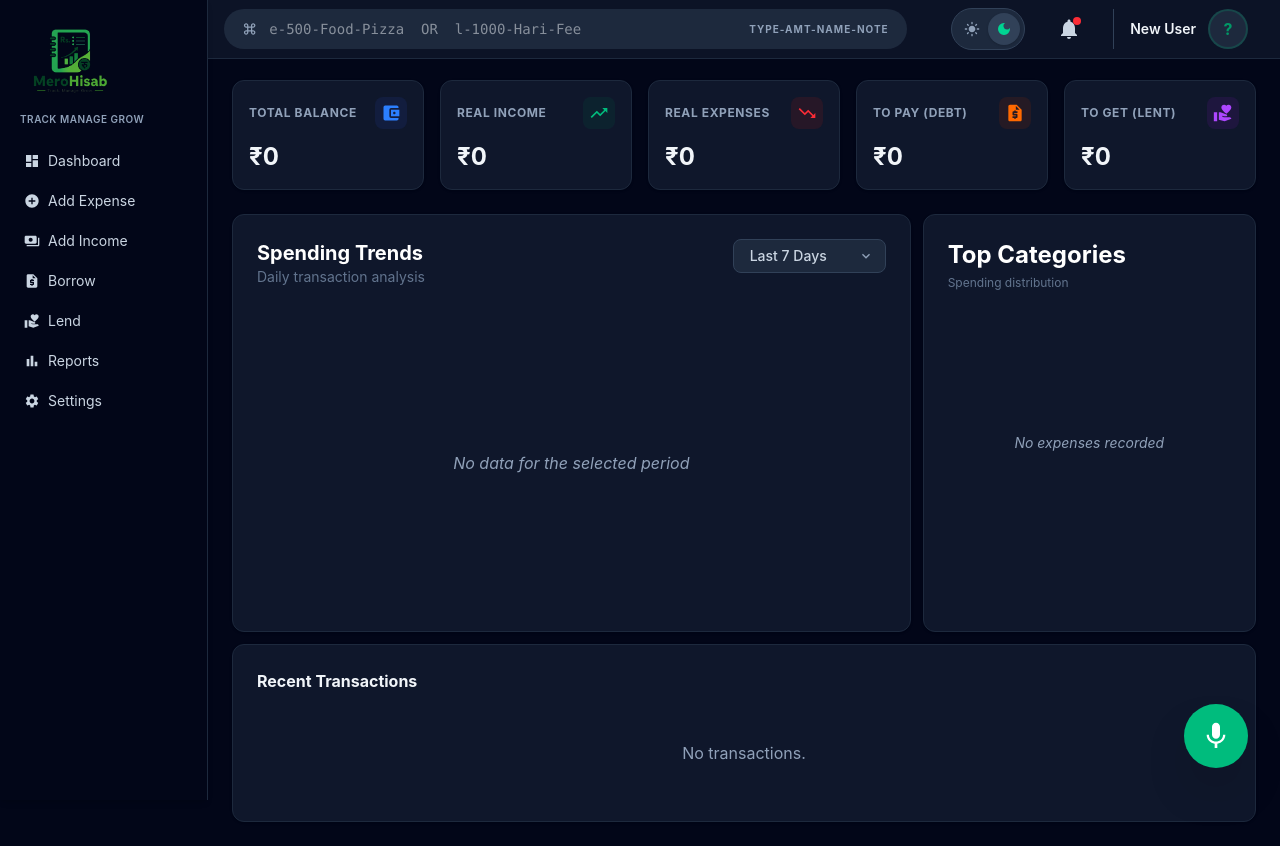
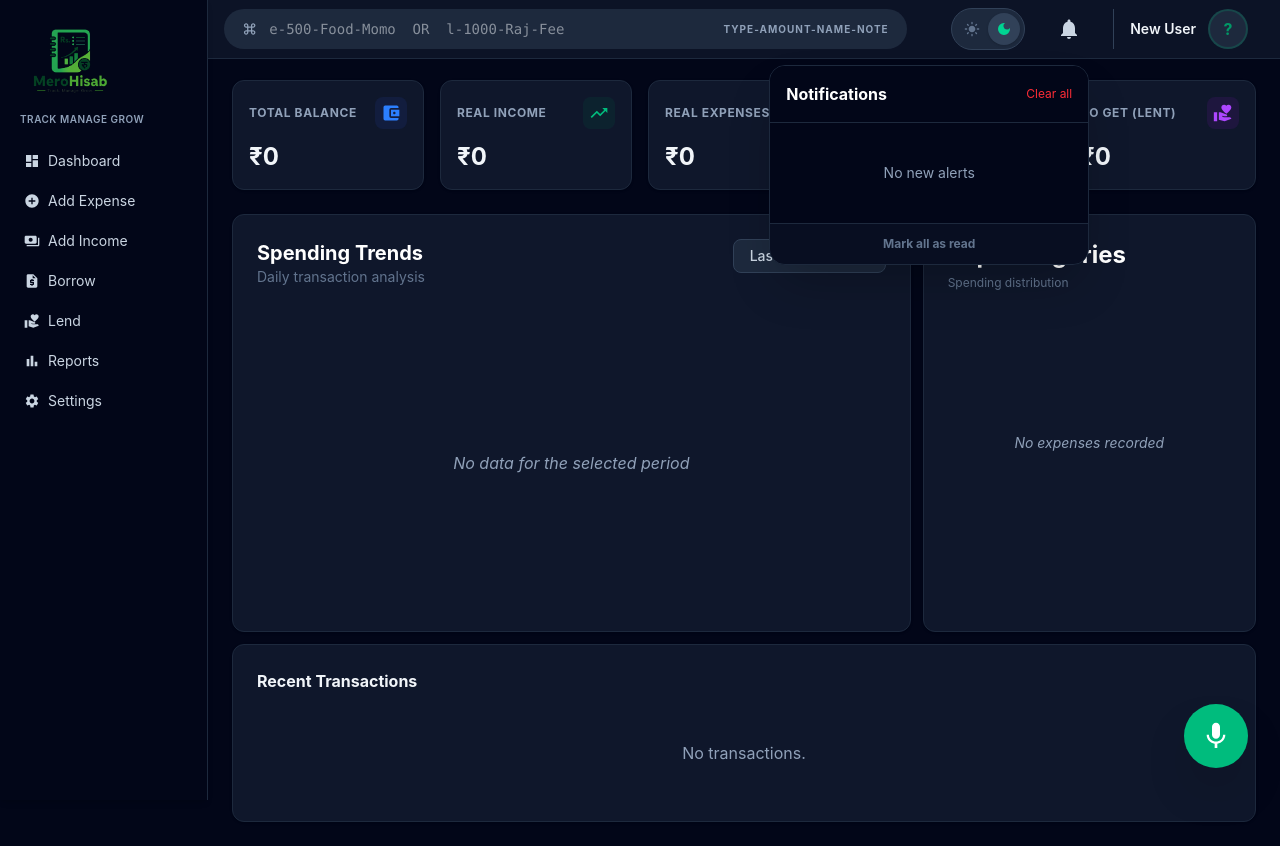
Before and after one commit to Foolmannn/MeroHisab, a React (Vite) app: page / in a window 1280 px wide. Both pictures are taken after a click on the button 1069 px from the left and 29 px from the top of the page. Built offline with nearby package versions, Linux system fonts and the light colour scheme.

Commit message:
Added the feature of the notifications

```diff
--- a/src/components/Layout/Topbar.jsx
+++ b/src/components/Layout/Topbar.jsx
@@ -1,77 +1,71 @@
-import { MdSearch,MdLightMode, MdDarkMode, MdNotifications } from "react-icons/md";
+import { MdSearch, MdLightMode, MdDarkMode, MdNotifications, MdKeyboardCommandKey } from "react-icons/md";
 import { useTheme } from "../../contexts/ThemeContext";
 import { Link } from "react-router-dom";
 import { useUser } from "../../contexts/UserContext";
-import { useState, useEffect } from "react";
-import {  MdKeyboardCommandKey, MdMic } from "react-icons/md";
+import { useState, useRef, useEffect } from "react";
 import { useTransactions } from "../../contexts/TransactionContext";
 
 export default function Topbar() {
   const { theme, toggleTheme } = useTheme();
-  const {user} = useUser()
-const { addTransaction, currency } = useTransactions();
+  const { user } = useUser();
+  const { addTransaction, currency, notifications, setNotifications } = useTransactions();
+
+  // --- STATE ---
   const [command, setCommand] = useState("");
   const [isProcessing, setIsProcessing] = useState(false);
+  const [showNotifications, setShowNotifications] = useState(false); // FIXED: Added missing state
+  const notificationRef = useRef(null); // Ref for click-outside logic
+
+  const unreadCount = notifications.filter((n) => !n.read).length;
+
+  // --- HANDLERS ---
+  const markAsRead = () => {
+    setNotifications((prev) => prev.map((n) => ({ ...n, read: true })));
+    setShowNotifications(false);
+  };
 
   const handleQuickCommand = (input) => {
-    // Expected formats:
-    // e-500-Food-Pizza Party
-    // l-1000-Hari-College Fee
     const parts = input.split("-");
-    if (parts.length < 3) return; // Need at least type, amount, and (category or person)
+    if (parts.length < 3) return;
 
     const typeCode = parts[0].toLowerCase().trim();
     const amount = Number(parts[1].trim());
-    const detail = parts[2].trim(); // Category for e/i, Person for l/b
+    const detail = parts[2].trim();
     const note = parts[3] ? parts[3].trim() : "";
 
     if (isNaN(amount)) return;
 
-    // 1. Map Type Code
-    const typeMap = {
-      e: "expense",
-      i: "income",
-      l: "lend",
-      b: "borrow",
-    };
+    const typeMap = { e: "expense", i: "income", l: "lend", b: "borrow" };
     const type = typeMap[typeCode];
     if (!type) return;
 
-    // 2. Date Logic
+    // 1. Instant UI Feedback
+    setCommand("");
+    setIsProcessing(true);
+
+    // 2. Logic
     const today = new Date();
-    const formattedToday = today.toISOString().split("T")[0];
-
-    // Due date (1 week from now) for lend/borrow
     const nextWeek = new Date();
     nextWeek.setDate(today.getDate() + 7);
-    const formattedNextWeek = nextWeek.toISOString().split("T")[0];
 
-    // 3. Create Transaction Object
     const newEntry = {
       id: Date.now().toString(),
-      type: type,
-      amount: amount,
-      date: formattedToday,
-      note: note || detail, // Use detail as note if note is empty
+      type,
+      amount,
+      date: today.toISOString().split("T")[0],
+      note: note || detail,
       status: "Pending",
+      ...(type === "lend" || type === "borrow"
+        ? { person: detail, dueDate: nextWeek.toISOString().split("T")[0] }
+        : { category: detail }),
     };
-
-    // Add specific fields based on type
-    if (type === "lend" || type === "borrow") {
-      newEntry.person = detail;
-      newEntry.dueDate = formattedNextWeek;
-    } else {
-      newEntry.category = detail;
-    }
 
     addTransaction(newEntry);
 
-    // Visual Feedback
-    setIsProcessing(true);
+    // 3. Short animation reset
     setTimeout(() => {
       setIsProcessing(false);
-      setCommand("");
-    }, 800);
+    }, 150);
   };
 
   const handleKeyDown = (e) => {
@@ -79,6 +73,17 @@ const { addTransaction, currency } = useTransactions();
       handleQuickCommand(command);
     }
   };
+
+  // --- CLICK OUTSIDE TO CLOSE ---
+  useEffect(() => {
+    function handleClickOutside(event) {
+      if (notificationRef.current && !notificationRef.current.contains(event.target)) {
+        setShowNotifications(false);
+      }
+    }
+    document.addEventListener("mousedown", handleClickOutside);
+    return () => document.removeEventListener("mousedown", handleClickOutside);
+  }, []);
 
   return (
     <header className="fixed top-0 right-0 w-[calc(100%-12rem)] bg-white/80 dark:bg-slate-900/80 backdrop-blur-md z-40 border-b border-slate-200 dark:border-slate-800 flex justify-between items-center px-8 py-2">
@@ -93,75 +98,105 @@ return (
           value={command}
           onChange={(e) => setCommand(e.target.value)}
           onKeyDown={handleKeyDown}
-          placeholder="e-500-Food-Pizza  OR  l-1000-Hari-Fee"
+          placeholder="e-500-Food-Momo  OR  l-1000-Raj-Fee"
           className="bg-transparent outline-none text-sm w-full text-slate-800 dark:text-slate-100 font-mono"
         />
-
-        {/* Helper Badge */}
         {!command && (
-          <span className="absolute right-4 text-[10px] text-slate-400 font-bold uppercase tracking-widest">
-            Type-Amt-Name-Note
+          <span className="absolute right-4 text-[10px] text-slate-400 font-bold uppercase tracking-widest pointer-events-none">
+            Type-Amount-Name-Note
           </span>
         )}
       </div>
 
-      {/* Right side */}
       <div className="flex items-center gap-6">
-
-        {/* Theme Toggle */}
+        {/* THEME TOGGLE */}
         <div className="flex items-center bg-slate-200 dark:bg-slate-800 p-1 rounded-full border border-slate-300 dark:border-slate-700">
-
-  {/* Light Mode */}
           <button
             onClick={() => theme !== "light" && toggleTheme()}
-    className={`w-8 h-8 flex items-center justify-center rounded-full transition cursor-pointer
-      ${theme === "light"
-        ? "bg-white text-yellow-500 shadow-sm"
-        : "text-slate-500 dark:text-slate-400"
+            className={`w-8 h-8 flex items-center justify-center rounded-full transition cursor-pointer ${
+              theme === "light" ? "bg-white text-yellow-500 shadow-sm" : "text-slate-500"
             }`}
           >
             <MdLightMode className="w-4 h-4" />
           </button>
-
-  {/* Dark Mode */}
           <button
             onClick={() => theme !== "dark" && toggleTheme()}
-    className={`w-8 h-8 flex items-center justify-center rounded-full transition cursor-pointer
-      ${theme === "dark"
-        ? "bg-slate-700 text-emerald-400 shadow-sm"
-        : "text-slate-500"
+            className={`w-8 h-8 flex items-center justify-center rounded-full transition cursor-pointer ${
+              theme === "dark" ? "bg-slate-700 text-emerald-400 shadow-sm" : "text-slate-500"
             }`}
           >
             <MdDarkMode className="w-4 h-4" />
           </button>
-
         </div>
 
-        {/* Notifications */}
-        <button className="p-2 hover:bg-slate-100 dark:hover:bg-slate-800 rounded-full relative">
-          <MdNotifications className="w-6 h-6 text-slate-600 dark:text-slate-300 cursor-pointer " />
-          <span className="absolute top-2 right-2 w-2 h-2 bg-red-500 rounded-full"></span>
+        {/* NOTIFICATIONS */}
+        <div className="relative" ref={notificationRef}>
+          <button
+            onClick={() => setShowNotifications(!showNotifications)}
+            className="p-2 hover:bg-slate-100 dark:hover:bg-slate-800 rounded-full relative cursor-pointer"
+          >
+            <MdNotifications className="w-6 h-6 text-slate-600 dark:text-slate-300" />
+            {unreadCount > 0 && (
+              <span className="absolute top-2 right-2 w-4 h-4 bg-red-500 text-[10px] text-white flex items-center justify-center rounded-full border-2 border-white dark:border-slate-900">
+                {unreadCount}
+              </span>
+            )}
           </button>
 
-        {/* Profile */}
+          {showNotifications && (
+            <div className="absolute top-14 right-0 w-80 bg-white dark:bg-slate-950 border border-slate-200 dark:border-slate-800 shadow-2xl rounded-2xl z-50 overflow-hidden">
+              <div className="p-4 border-b border-slate-100 dark:border-slate-800 flex justify-between items-center bg-white dark:bg-slate-950">
+                <h4 className="font-bold text-slate-800 dark:text-white">Notifications</h4>
+                <button
+                  onClick={() => setNotifications([])}
+                  className="text-xs text-red-500 hover:underline cursor-pointer"
+                >
+                  Clear all
+                </button>
+              </div>
+
+              <div className="max-h-80 overflow-y-auto bg-white dark:bg-slate-950">
+                {notifications.length > 0 ? (
+                  notifications.map((n) => (
+                    <div key={n.id} className={`p-4 border-b border-slate-50 dark:border-slate-900 transition-colors ${!n.read ? 'bg-emerald-50/50 dark:bg-emerald-900/10' : ''}`}>
+                      <div className="flex gap-3">
+                        <div className={`w-2 h-2 mt-1.5 rounded-full shrink-0 ${n.type === 'warning' ? 'bg-orange-500' : 'bg-emerald-500'}`} />
+                        <div>
+                          <p className="text-sm text-slate-700 dark:text-slate-300 leading-tight">{n.text}</p>
+                          <span className="text-[10px] text-slate-400">{n.time}</span>
+                        </div>
+                      </div>
+                    </div>
+                  ))
+                ) : (
+                  <div className="p-10 text-center text-slate-400 text-sm">No new alerts</div>
+                )}
+              </div>
+              <button
+                onClick={markAsRead}
+                className="w-full py-3 text-xs font-bold text-slate-500 hover:text-emerald-500 border-t border-slate-100 dark:border-slate-800 bg-slate-50 dark:bg-slate-900/50 cursor-pointer"
+              >
+                Mark all as read
+              </button>
+            </div>
+          )}
+        </div>
+
+        {/* PROFILE */}
         <div className="flex items-center gap-3 pl-4 border-l border-slate-200 dark:border-slate-700">
           <div className="text-right">
             <p className="text-sm font-semibold text-slate-800 dark:text-slate-100">
               {user?.firstName || "New User"}
             </p>
           </div>
-<Link
-to="/settings"
->
+          <Link to="/settings">
             <div className="w-10 h-10 rounded-full bg-emerald-100 dark:bg-slate-800 flex items-center justify-center border-2 border-emerald-500/20 hover:border-emerald-500 transition-all overflow-hidden">
-               {/* Use placeholder if no image, or user's initials */}
               <span className="text-emerald-600 font-bold">
                 {user?.firstName ? user.firstName[0].toUpperCase() : "?"}
               </span>
             </div>
           </Link>
         </div>
-
       </div>
     </header>
   );
--- a/src/contexts/TransactionContext.jsx
+++ b/src/contexts/TransactionContext.jsx
@@ -43,6 +43,58 @@ export const TransactionProvider = ({ children }) => {
     setCurrency(symbol);
     localStorage.setItem("app_currency", symbol);
   };
+  //Notifications
+  const [notifications, setNotifications] = useState([]);
+
+const addNotification = (text, type = "info") => {
+  const newNotif = {
+    id: Date.now(),
+    text,
+    type,
+    time: "Just now",
+    read: false
+  };
+  setNotifications(prev => [newNotif, ...prev]);
+};
+
+// Automatic Smart Scanner
+useEffect(() => {
+  const scanner = () => {
+    const today = new Date().toISOString().split("T")[0];
+
+    // Clear old automated alerts to prevent duplicates before re-scanning
+    // (Optional: depends on if you want alerts to persist)
+
+    transactions.forEach(t => {
+      // THE FIX: Check if status is "Pending"
+      // If it is "Paid" or "Settled", this condition will be false
+      const isPendingDebt = (t.type === 'lend' || t.type === 'borrow') && t.status === "Pending";
+
+      if (isPendingDebt) {
+        // Only alert if it's due today
+        if (t.dueDate === today) {
+          // Check if we've already notified for this specific transaction ID
+          // to avoid spamming the notification list
+          setNotifications(prev => {
+            const alreadyNotified = prev.find(n => n.txnId === t.id);
+            if (alreadyNotified) return prev;
+
+            return [{
+              id: Date.now() + t.id,
+              txnId: t.id, // Store the txnId so we can track it
+              text: `Reminder: ${t.person}'s ${t.type} is due today!`,
+              type: "warning",
+              time: "Just now",
+              read: false
+            }, ...prev];
+          });
+        }
+      }
+    });
+  };
+
+  scanner();
+}, [transactions]); // Re-runs whenever any transaction is updated (including status changes)
 
   return (
     <TransactionContext.Provider
@@ -54,6 +106,7 @@ export const TransactionProvider = ({ children }) => {
         setTransactions,
         updateCurrency,
         deleteTransaction,
+        notifications, setNotifications
       }}
     >
       {children}
```
Lines whose indentation alone changed are shown as unchanged.
